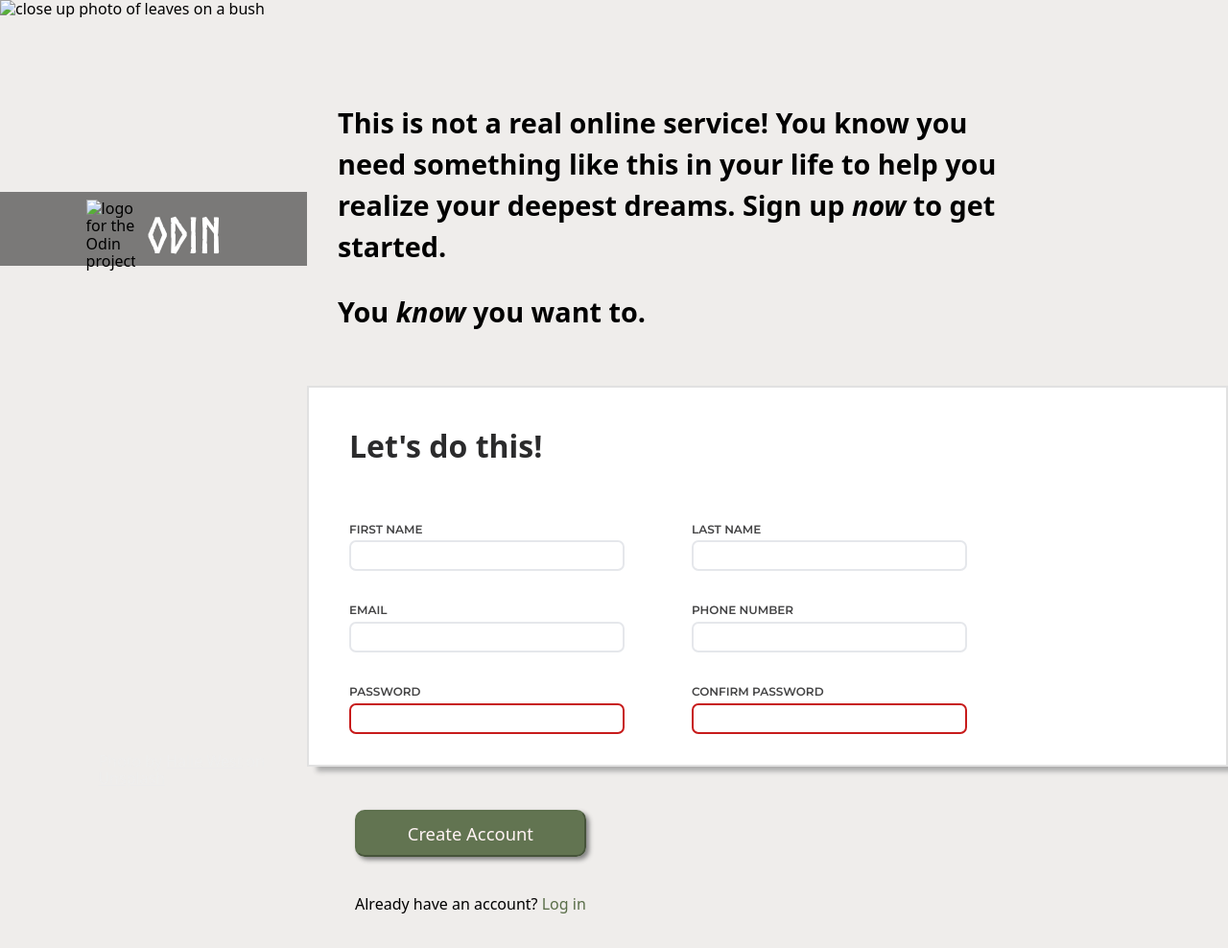
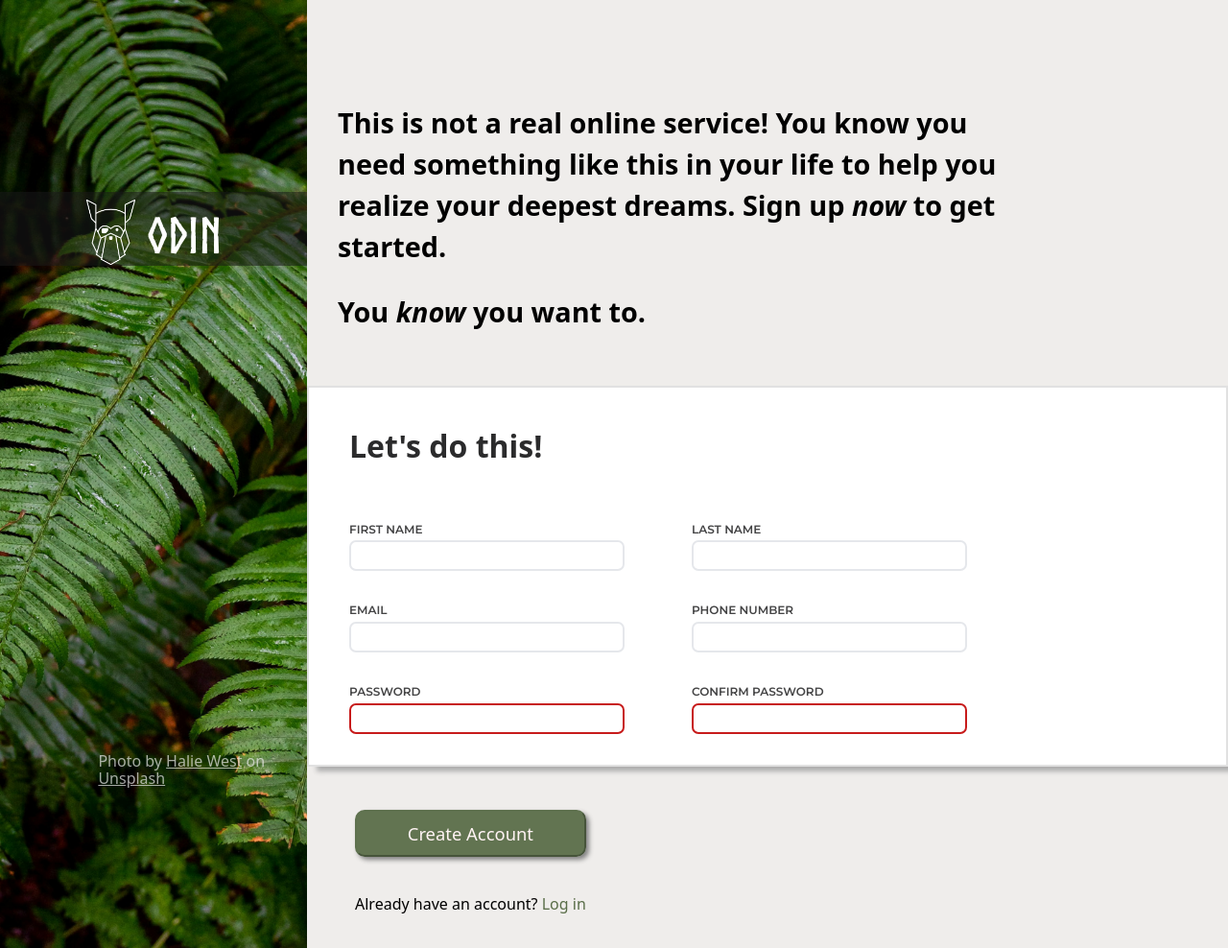
Before and after one commit to helloimgabe/sign-up-form, a website: page index.html in a window 1280 px wide. Shown: the whole page at 96% size. Drawn offline with nearby package versions, Linux system fonts and the light colour scheme; the site is published under a folder, as on GitHub Pages, so addresses that start at the root find nothing; files whose address does not match are found by name.

Commit message:
Adjusted filepaths for images in index.html

```diff
--- a/index.html
+++ b/index.html
@@ -11,10 +11,10 @@
 <body>
     <div class="wrapper">
         <div class="imageContainer">
-            <img id="grassImg" src="/halie-west-25xggax4bSA-unsplash.jpg" alt="close up photo of leaves on a bush">
+            <img id="grassImg" src="halie-west-25xggax4bSA-unsplash.jpg" alt="close up photo of leaves on a bush">
             <div id="transBG"></div>
             <div id="odinText">ODIN</div>
-            <img id="odinLogo" src="/odin-lined.png" alt="logo for the Odin project">
+            <img id="odinLogo" src="odin-lined.png" alt="logo for the Odin project">
             <footer id="imgCred">Photo by <a href="https://unsplash.com/@haliewestphoto">Halie West</a> on <a
                     href="https://unsplash.com/photos/green-leaf-plant-in-close-up-photography-25xggax4bSA">Unsplash</a>
             </footer>
```
